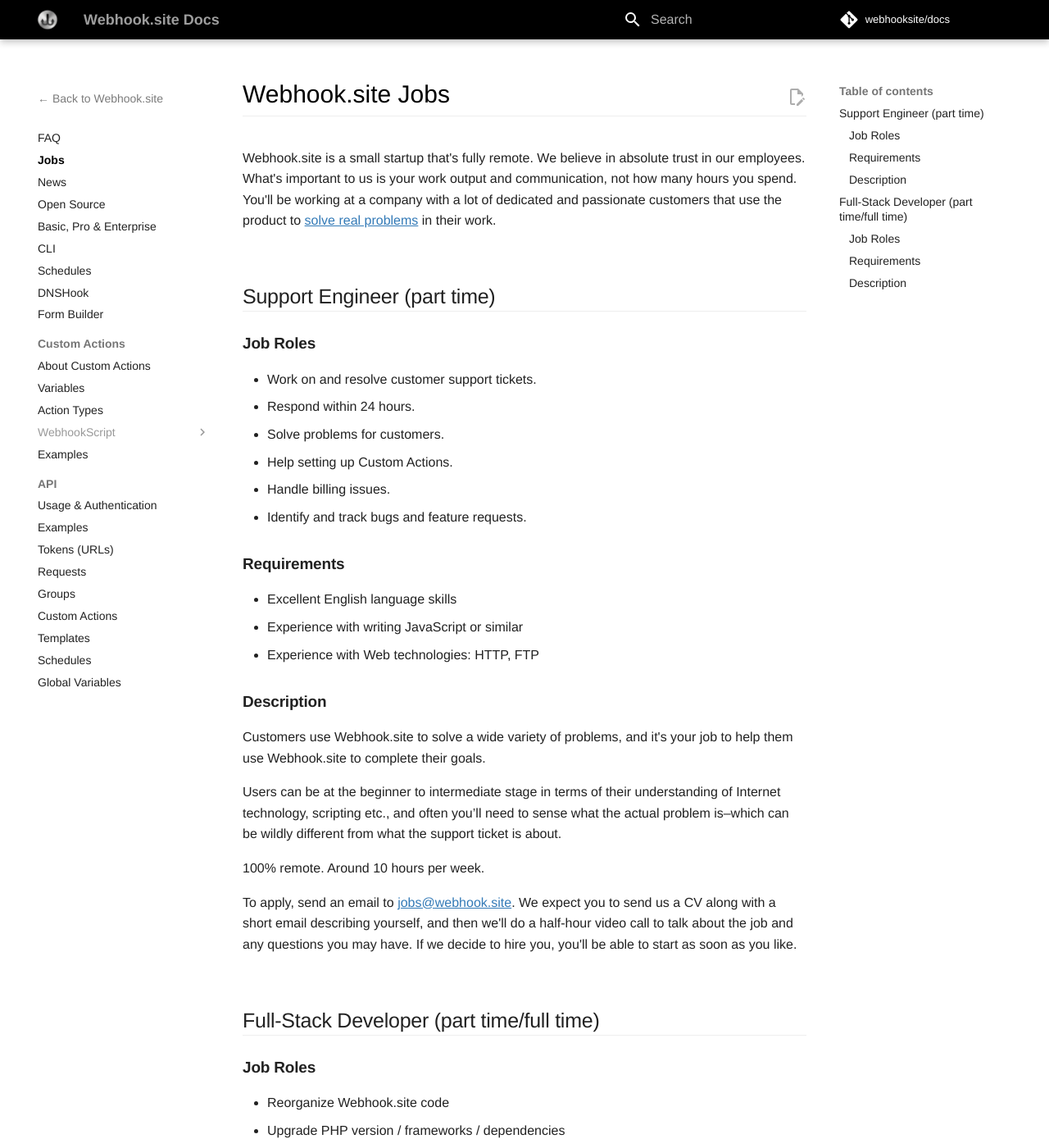
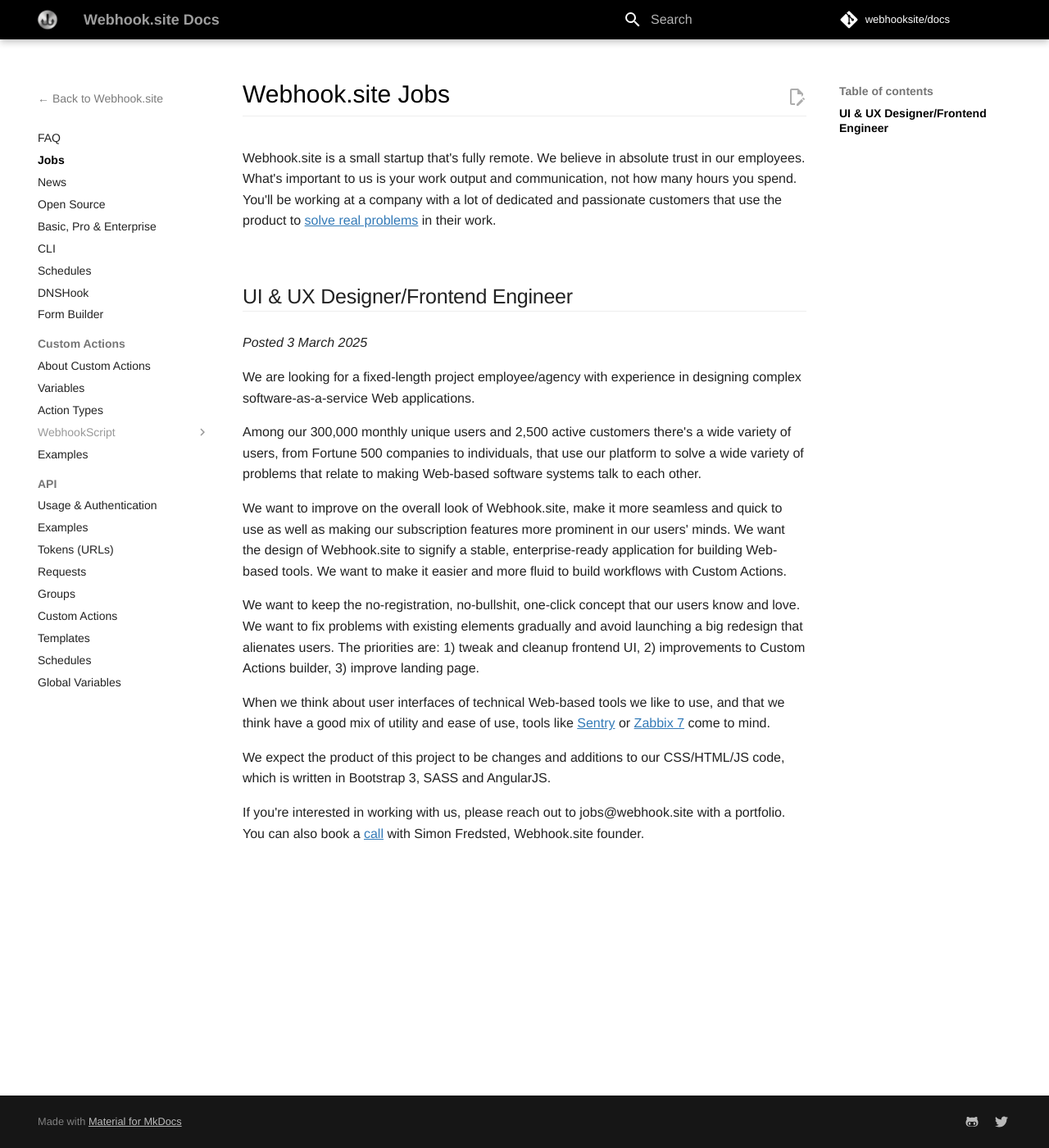
Before and after one commit to webhooksite/docs, an MkDocs documentation site: the page built from docs/jobs.md, in a window 1280 px wide and 1400 px high. Shown: the whole window at 82% size. Built offline with MkDocs 1.6.1 and Material for MkDocs 9.7.7, drawn with Linux system fonts in a browser that asks for light colours; comment, search, counter and statistics services are not loaded; some of the changed text lies outside the part shown.

Commit message:
Update docs

```diff
--- a/docs/jobs.md
+++ b/docs/jobs.md
@@ -7,55 +7,20 @@
 
 Webhook.site is a small startup that's fully remote. We believe in absolute trust in our employees. What's important to us is your work output and communication, not how many hours you spend. You'll be working at a company with a lot of dedicated and passionate customers that use the product to [solve real problems](/custom-actions.html) in their work.
 
-## Support Engineer (part time)
+## UI & UX Designer/Frontend Engineer
 
-### Job Roles
-* Work on and resolve customer support tickets.
-* Respond within 24 hours.
-* Solve problems for customers.
-* Help setting up Custom Actions.
-* Handle billing issues.
-* Identify and track bugs and feature requests.
+*Posted 3 March 2025*
 
-### Requirements
-* Excellent English language skills
-* Experience with writing JavaScript or similar
-* Experience with Web technologies: HTTP, FTP
+We are looking for a fixed-length project employee/agency with experience in designing complex software-as-a-service Web applications.
 
-### Description
-Customers use Webhook.site to solve a wide variety of problems, and it's your job to help them use Webhook.site to complete their goals.
+Among our 300,000 monthly unique users and 2,500 active customers there's a wide variety of users, from Fortune 500 companies to individuals, that use our platform to solve a wide variety of problems that relate to making Web-based software systems talk to each other.
 
-Users can be at the beginner to intermediate stage in terms of their understanding of Internet technology, scripting etc., and often you’ll need to sense what the actual problem is–which can be wildly different from what the support ticket is about.
+We want to improve on the overall look of Webhook.site, make it more seamless and quick to use as well as making our subscription features more prominent in our users' minds. We want the design of Webhook.site to signify a stable, enterprise-ready application for building Web-based tools. We want to make it easier and more fluid to build workflows with Custom Actions.
 
-100% remote. Around 10 hours per week.
+We want to keep the no-registration, no-bullshit, one-click concept that our users know and love. We want to fix problems with existing elements gradually and avoid launching a big redesign that alienates users. The priorities are: 1) tweak and cleanup frontend UI, 2) improvements to Custom Actions builder, 3) improve landing page.
 
-To apply, send an email to [jobs@webhook.site](mailto:jobs@webhook.site). We expect you to send us a CV along with a short email describing yourself, and then we'll do a half-hour video call to talk about the job and any questions you may have. If we decide to hire you, you'll be able to start as soon as you like.
+When we think about user interfaces of technical Web-based tools we like to use, and that we think have a good mix of utility and ease of use, tools like [Sentry](https://youtu.be/4djseRVSan8?t=101) or [Zabbix 7](https://youtu.be/p4MxD66k66A?list=PLCFBm2AvdHoB2ENqpqKCdWY-bfmetjCIt&t=274) come to mind.
 
-## Full-Stack Developer (part time/full time)
+We expect the product of this project to be changes and additions to our CSS/HTML/JS code, which is written in Bootstrap 3, SASS and AngularJS.
 
-### Job Roles
-* Reorganize Webhook.site code
-* Upgrade PHP version / frameworks / dependencies
-* Optimize request times and performance
-* Fix bugs
-* Implement new features
-* Write documentation (here!) for work done
-
-### Requirements
-* Excellent English language skills
-* Professional experience with at lease one of:
-	 * PHP
-	 * Angular.js
-* Professional experience with:
-	 * Git
-	 * Linux
-	 * Docker
-
-### Description
-Webhook.site is a complex Laravel and Angular.js based system with more than 100.000 monthly unique users which use it for everything from Webhook API development to workflow automation using Webhook.site’s Custom Actions feature. Much of the site is a REST API with an Angular.js client in addition to some Blade pages.
-
-Your job is to continuously improve on the codebase, whether it’s code organisation, framework and dependency updates, implementing new features and fixing bug tickets.
-
-The job is paid hourly, and you’ll be 100% free to schedule your work as you see fit and work as may or as few hours as you like.
-
-To apply, send an email to [jobs@webhook.site](mailto:jobs@webhook.site). We expect you to send us a CV along with a short email describing yourself, and then we'll do a half-hour video call to talk about the job and any questions you may have. If we decide to hire you, you'll be able to start as soon as you like.
+If you're interested in working with us, please reach out to jobs@webhook.site with a portfolio. You can also book a [call](https://scheduler.zoom.us/webhook/meeting) with Simon Fredsted, Webhook.site founder.
```
